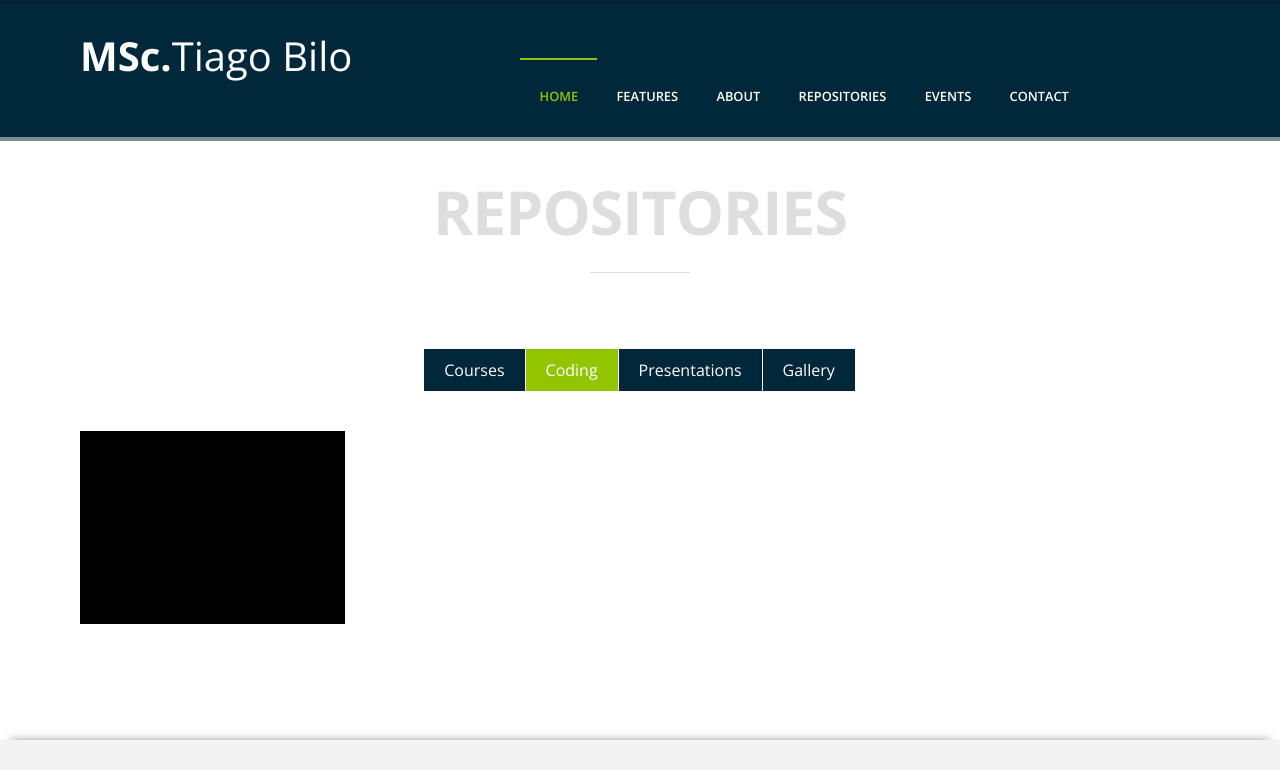
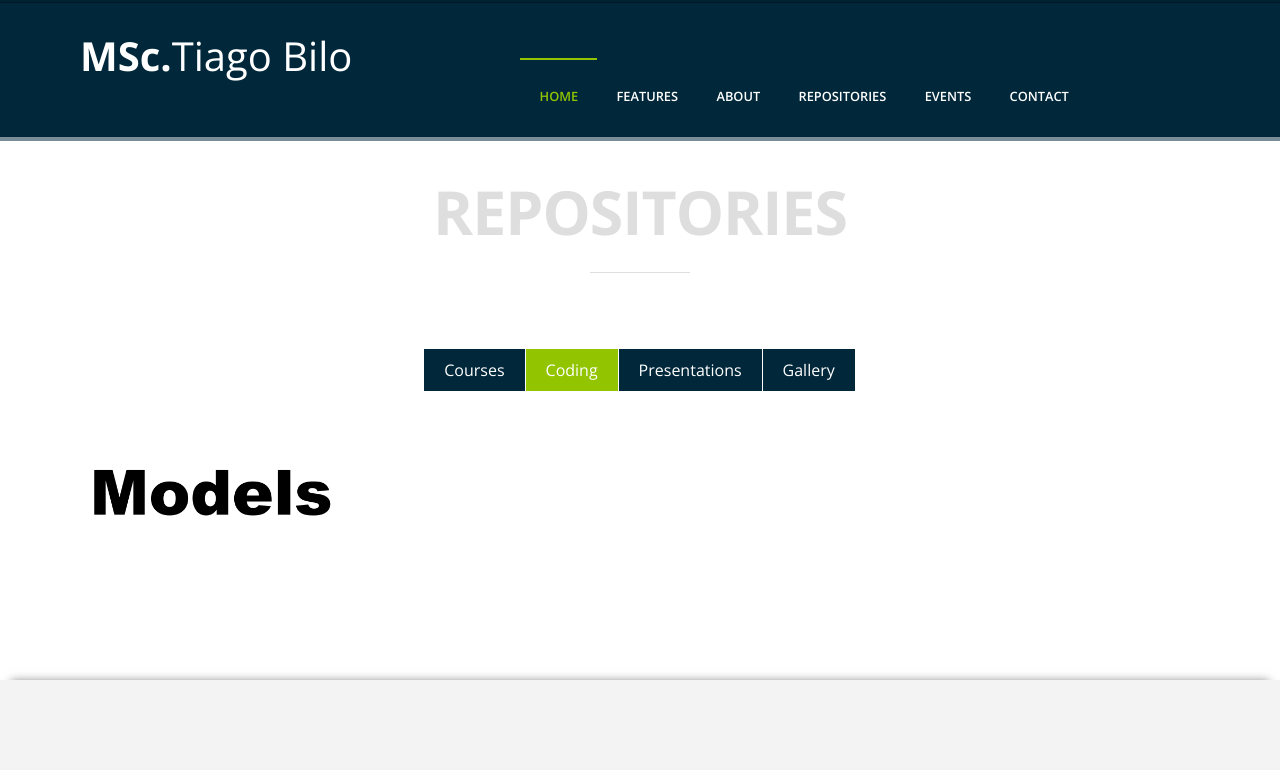
Before and after one commit to arunchandrasc/tiagobilo.github.io, a plain HTML site: page index.html in a window 1280 px wide. Both pictures are taken after a click on the link "Coding". Shown: the part 2082-2852 px from the top of the page. Drawn offline with nearby package versions, Linux system fonts and the light colour scheme.

Commit message:
Repository ModelSubset inclusion

```diff
--- a/index.html
+++ b/index.html
@@ -248,7 +248,7 @@ XXXXXXXXXXXXXXXXXXXXXXXXXXXXXXXXXXXXXXXXXXXXXXXXXXXXXXXXXXXXXXXXXXXXXXXXXXXXXXXX
                     <a class="tab-label">Coding</a>
                     <div class="tab-content">
                       <div class="margin">
-                        <div class="s-12 m-6 l-3"><a class="our-work-container lightbox margin-bottom"><div class="our-work-text"><h4>Under Construction</h4><p>No content</p></div><img src="img/contact.jpg" alt=""></a></div>
+                        <div class="s-12 m-6 l-3"><a href="https://github.com/tiagobilo/ModelSubset" class="our-work-container lightbox margin-bottom"><div class="our-work-text"><h4>python package "models"</h4><p>Get a subset from OGCMs outputs</p></div><img src="img/coding/models.jpg" alt=""></a></div>
                       </div>
                     </div>
                   </div>
```
Also changed, not shown: img/coding/models.jpg (added), 5 other files.
